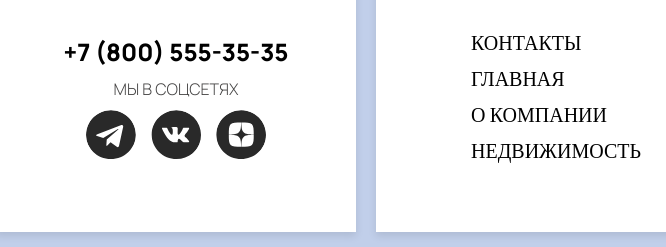
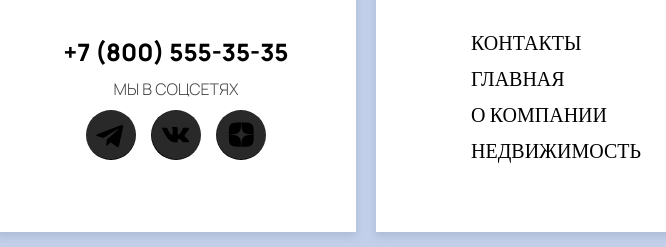
Before and after one commit to empt1dae/pr26test, a plain HTML site: page index.html in a window 1280 px wide. Shown: the part 5327-5574 px from the top of the page, 614-1280 px from the left. Drawn offline with nearby package versions, Linux system fonts and the light colour scheme.

Commit message:
Add files via upload

```diff
--- a/company/company.css
+++ b/company/company.css
@@ -516,7 +516,7 @@ button:hover {
 	width: 50px;
 	height: 50px;
 	display: inline-block;
-	background-color: #ffffff;
+	background-color: #000000;
 	border-radius: 50%;
 	background-size: cover;
 	transition: box-shadow 200ms linear;
--- a/main.css
+++ b/main.css
@@ -701,7 +701,7 @@ button:hover {
 	width: 50px;
 	height: 50px;
 	display: inline-block;
-	background-color: #ffffff;
+	background-color: #000000;
 	border-radius: 50%;
 	background-size: cover;
 	transition: box-shadow 200ms linear;
@@ -713,15 +713,15 @@ button:hover {
 }
 
 .telegram-icon {
-	background-image: url('/footer/tg.svg');
+	background-image: url('footer/tg.svg');
 }
 
 .vk-icon {
-	background-image: url('/footer/vk.svg');
+	background-image: url('footer/vk.svg');
 }
 
 .another-icon {
-	background-image: url('/footer/dzen.svg');
+	background-image: url('footer/dzen.svg');
 }
 
 .footer-links ul {
```
